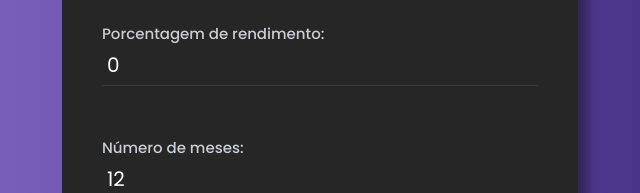
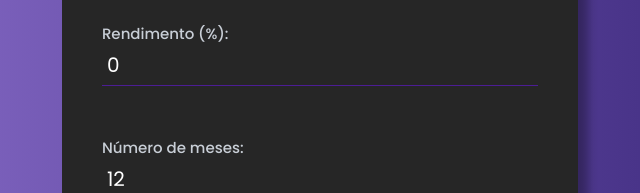
Before and after one commit to DevJpFarias/investment-amount, a plain HTML site: page index.html in a window 1280 px wide. Shown: the part 207-400 px from the top of the page, 320-960 px from the left. Drawn offline with Linux system fonts and the light colour scheme.

Commit message:
refactor: mudança no texto

```diff
--- a/index.html
+++ b/index.html
@@ -19,7 +19,7 @@
         </div>
 
         <div class="input-field">
-          <label>Porcentagem de rendimento: </label>
+          <label>Rendimento (%): </label>
           <input type="number" id="rate" name="rate" min="0" max="1000" step="1" value="0"/><br>
         </div>
 
```
